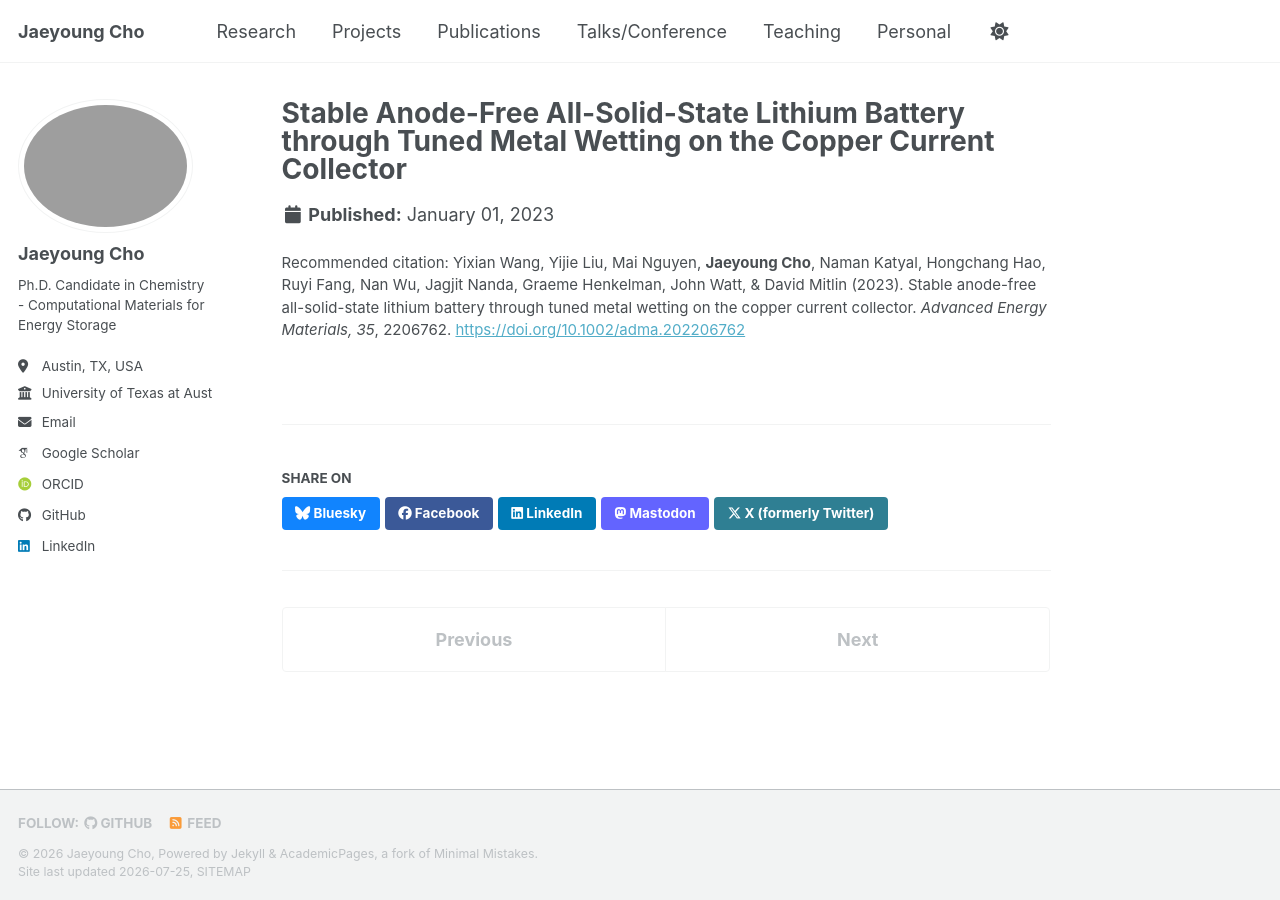
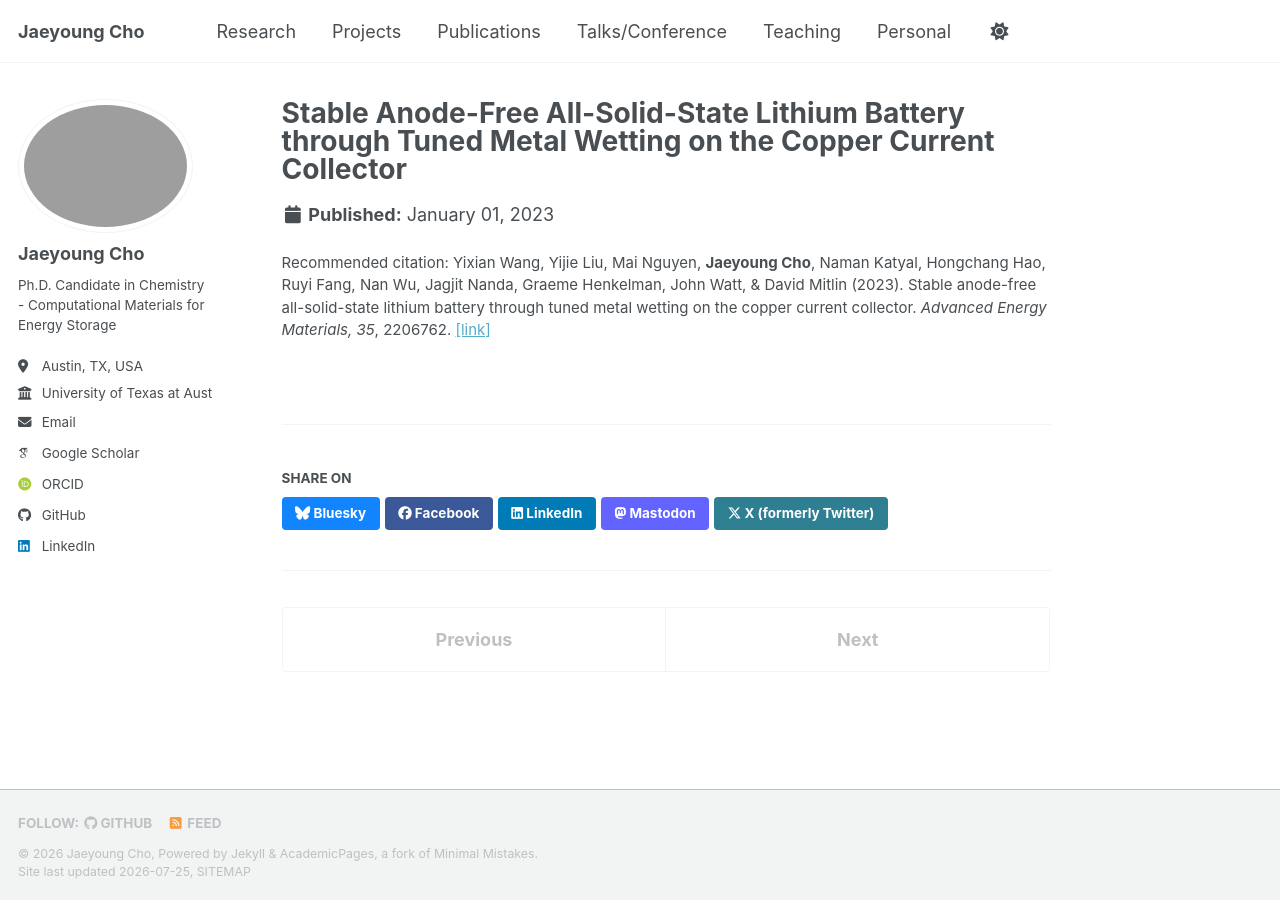
Before and after one commit to jycho5758/jycho5758.github.io, a Jekyll site: the page built from _publications/2023-01-01-stable-anode-free-cu-wetting.md, in a window 1280 px wide. Built offline with Jekyll 4.4.1, drawn with Linux system fonts in a browser that asks for light colours; some web fonts are replaced; a script bundle is joined from its source files by our own code; library files that are not in the unit come from our copies.

Commit message:
Update 2023-01-01-stable-anode-free-cu-wetting.md

```diff
--- a/_publications/2023-01-01-stable-anode-free-cu-wetting.md
+++ b/_publications/2023-01-01-stable-anode-free-cu-wetting.md
@@ -6,5 +6,5 @@ permalink: /publication/2023-stable-anode-free-cu-wetting
 header:
   teaser: /images/publications/aenm-anode-free.png
 date: 2023-01-01
-citation: 'Yixian Wang, Yijie Liu, Mai Nguyen, <b>Jaeyoung Cho</b>, Naman Katyal, Hongchang Hao, Ruyi Fang, Nan Wu, Jagjit Nanda, Graeme Henkelman, John Watt, &amp; David Mitlin (2023). Stable anode-free all-solid-state lithium battery through tuned metal wetting on the copper current collector. <i>Advanced Energy Materials, 35</i>, 2206762. <a href="https://doi.org/10.1002/adma.202206762">https://doi.org/10.1002/adma.202206762</a>'
+citation: 'Yixian Wang, Yijie Liu, Mai Nguyen, <b>Jaeyoung Cho</b>, Naman Katyal, Hongchang Hao, Ruyi Fang, Nan Wu, Jagjit Nanda, Graeme Henkelman, John Watt, &amp; David Mitlin (2023). Stable anode-free all-solid-state lithium battery through tuned metal wetting on the copper current collector. <i>Advanced Energy Materials, 35</i>, 2206762. <a href="https://doi.org/10.1002/adma.202206762">[link]</a>'
 ---
```
